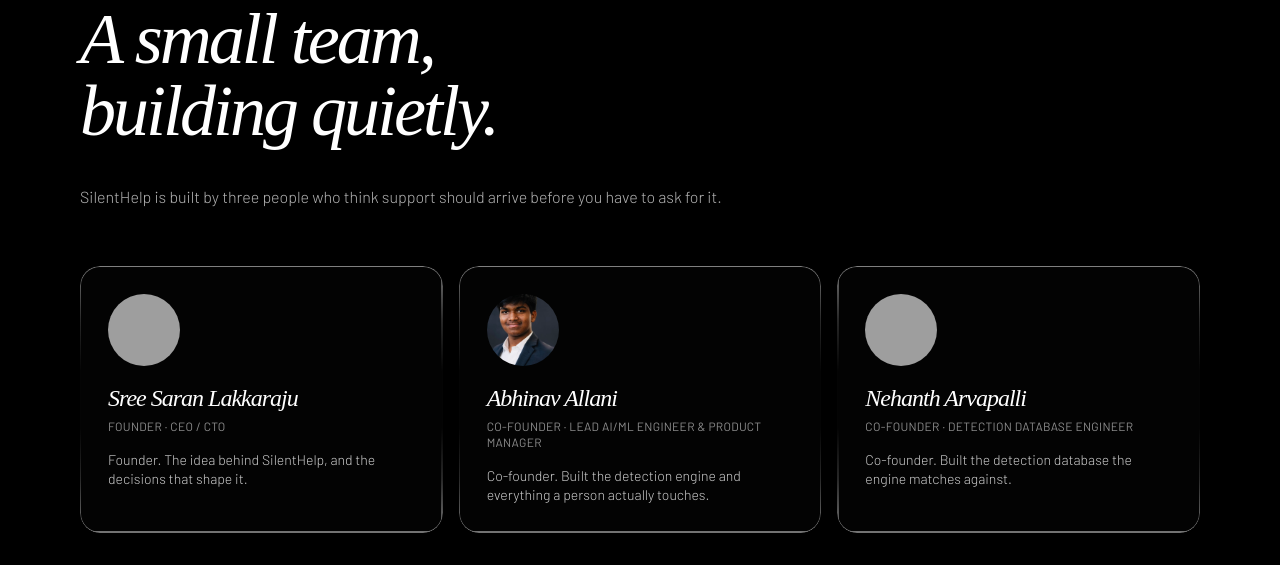
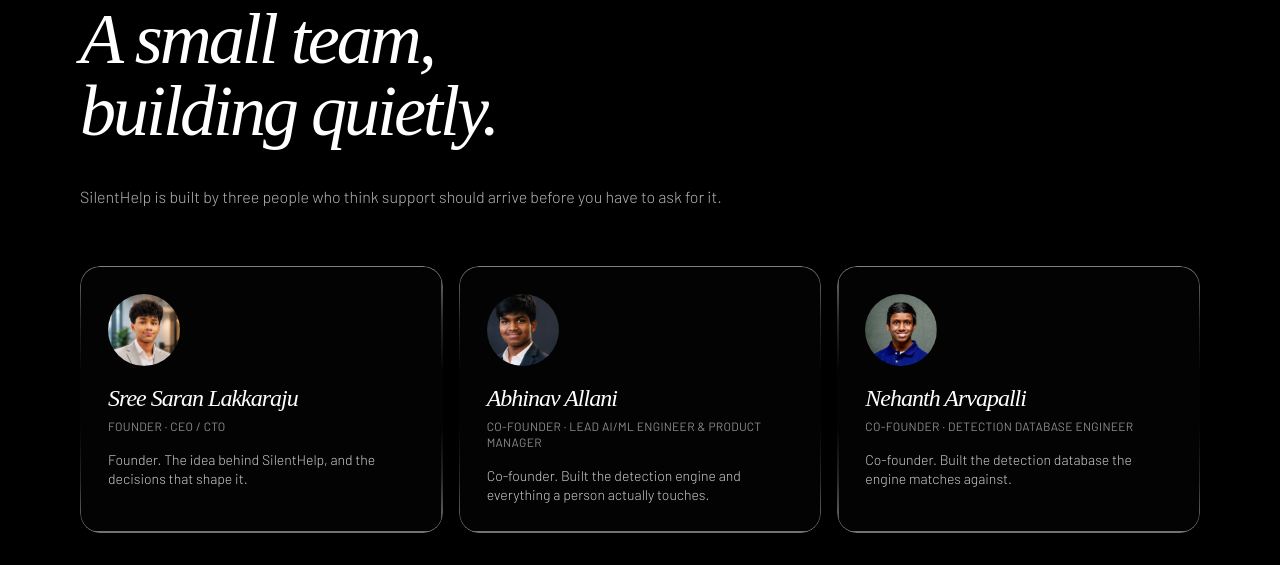
Before and after one commit to silenthelp-dotcom/silenthelp, a Flask app: page / in a window 1280 px wide. Shown: the part 4632-5197 px from the top of the page. Run offline with Flask 3, Linux system fonts and the light colour scheme; some libraries are stand-ins or nearby versions; some web fonts are replaced; grey boxes are pictures that could not be loaded.

Commit message:
About: add Sree and Nehanth photos, fix avatar face framing
All three founders now have real headshots (sree.jpg, abhinav.jpg,
nehanth.jpg), compressed to ~40-62KB each. Avatars use object-position
center 22% so tall portraits bias toward the face rather than cutting it off
at the top — fixes Abhinav's photo being cropped. Applied to both /about and
the landing teaser.

Detection unchanged: 179/179.

Co-Authored-By: Claude Opus 4.8 <noreply@anthropic.com>

```diff
--- a/templates/about.html
+++ b/templates/about.html
@@ -53,6 +53,7 @@
   section.team{ padding:40px 0 30px; display:flex; flex-direction:column; gap:26px; }
   .member{ padding:34px; display:flex; gap:30px; align-items:flex-start; scroll-margin-top:90px; }
   .avatar{ width:120px; height:120px; border-radius:50%; flex:none; object-fit:cover;
+           object-position:center 22%;  /* portraits are tall; bias toward the face, not the chin */
            display:grid; place-items:center; font-size:41px;
            background:linear-gradient(140deg, rgba(120,132,160,.5), rgba(50,60,86,.5));
            box-shadow:inset 0 1px 1px rgba(255,255,255,.2); }
--- a/templates/landing.html
+++ b/templates/landing.html
@@ -832,7 +832,7 @@ function Avatar({ member, size = 88 }) {
     return <img src={member.photo} alt={member.name}
                 onError={() => setFailed(true)}
                 className="rounded-full object-cover shrink-0"
-                style={{ width: size, height: size }} />;
+                style={{ width: size, height: size, objectPosition: "center 22%" }} />;
   }
   return (
     <div className="rounded-full grid place-items-center font-heading italic text-white/90 shrink-0"
```
Also changed, not shown: static/img/team/nehanth.jpg (added), static/img/team/sree.jpg (added).
